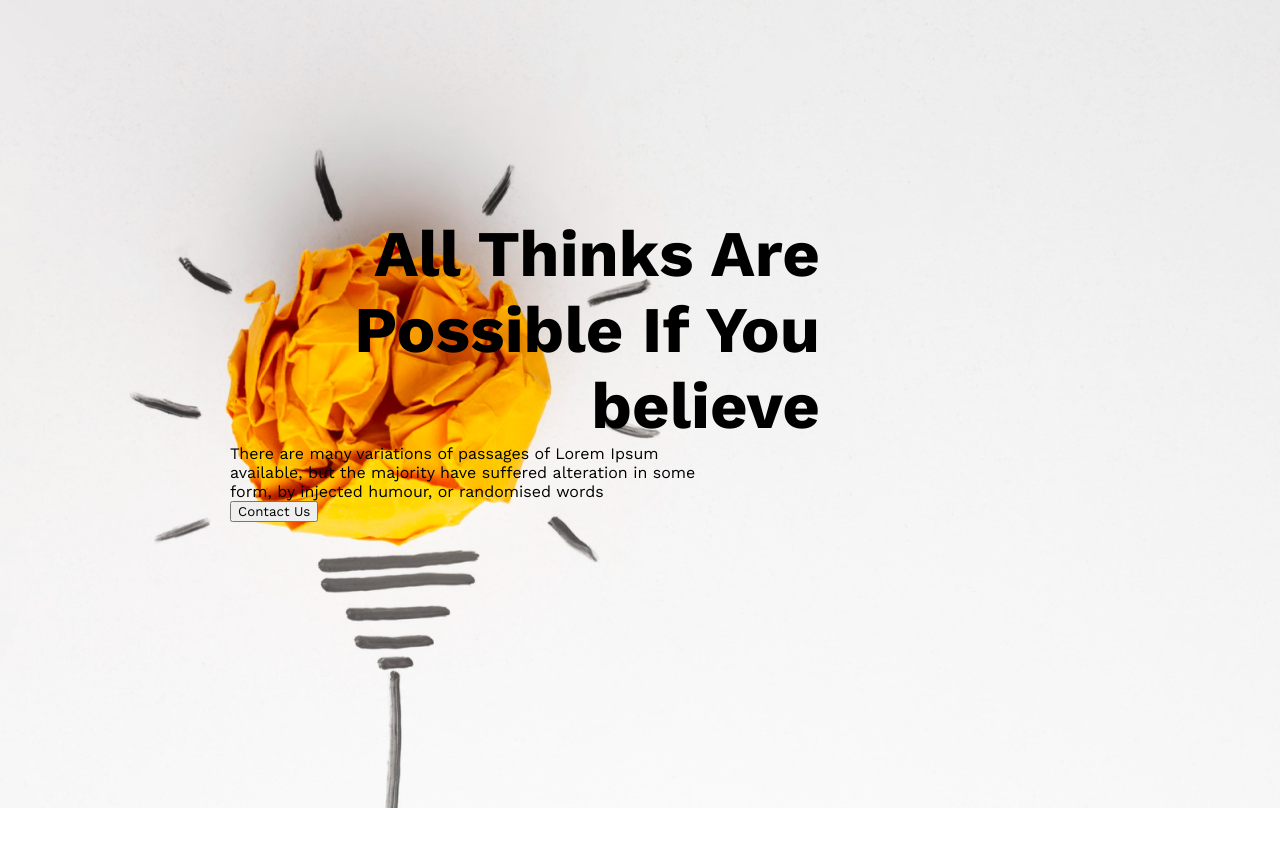
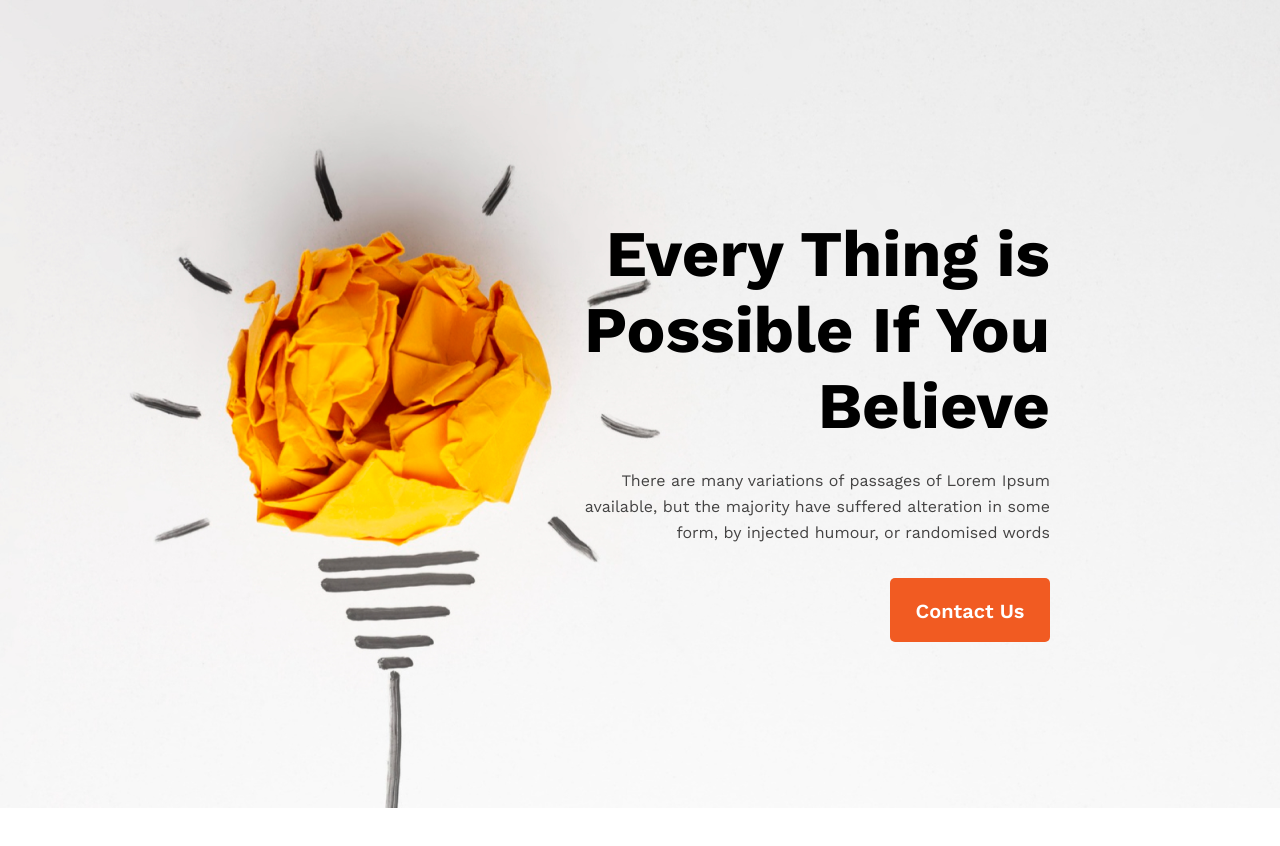
Before and after one commit to syfulsharif/new_year_resolution, a plain HTML site: page index.html in a window 1280 px wide. Before the commit the page ends 808 px from the top, so only its background shows below. Drawn offline with nearby package versions, Linux system fonts and the light colour scheme.

Commit message:
Hero Section Button Updated

```diff
--- a/index.html
+++ b/index.html
@@ -13,9 +13,9 @@
 <body>
     <header class="header">
         <div class="hero">
-            <h1 class="hero-text">All Thinks Are <br> Possible If You <br> believe</h1>
-            <p>There are many variations of passages of Lorem Ipsum <br> available, but the majority have suffered alteration in some <br> form, by injected humour, or randomised words</p>
-            <button>Contact Us</button>
+            <h1 class="hero-text">Every Thing is <br> Possible If You <br> Believe</h1>
+            <p class="hero-description">There are many variations of passages of Lorem Ipsum <br> available, but the majority have suffered alteration in some <br> form, by injected humour, or randomised words</p>
+            <button class="btn-primary">Contact Us</button>
         </div>
     </header>
 </body>
--- a/styles/styles.css
+++ b/styles/styles.css
@@ -13,12 +13,35 @@
 }
 
 .hero {
-    margin-right: 230px;
+    /* margin-right: 230px; */
     padding: 216px 230px;
+    text-align: right;
 }
 .hero-text {
     font-weight: 700;
     font-size: 65px;
     line-height: 76px;
     text-align: right;
+    margin-bottom: 24px;
 }
+
+.hero-description {
+    font-weight: 400;
+    font-size: 16px;
+    line-height: 26px;
+    text-align: right;
+    color: #444343;
+    margin-bottom: 32px;
+}
+
+.btn-primary {
+    width: 160px;
+    height: 64px;
+    background: #F15B22;
+    border-radius: 5px;
+    border: none;
+    font-weight: 600;
+    font-size: 20px;
+    color: #FFFFFF;
+    padding: 21px 25px;
+}
```
